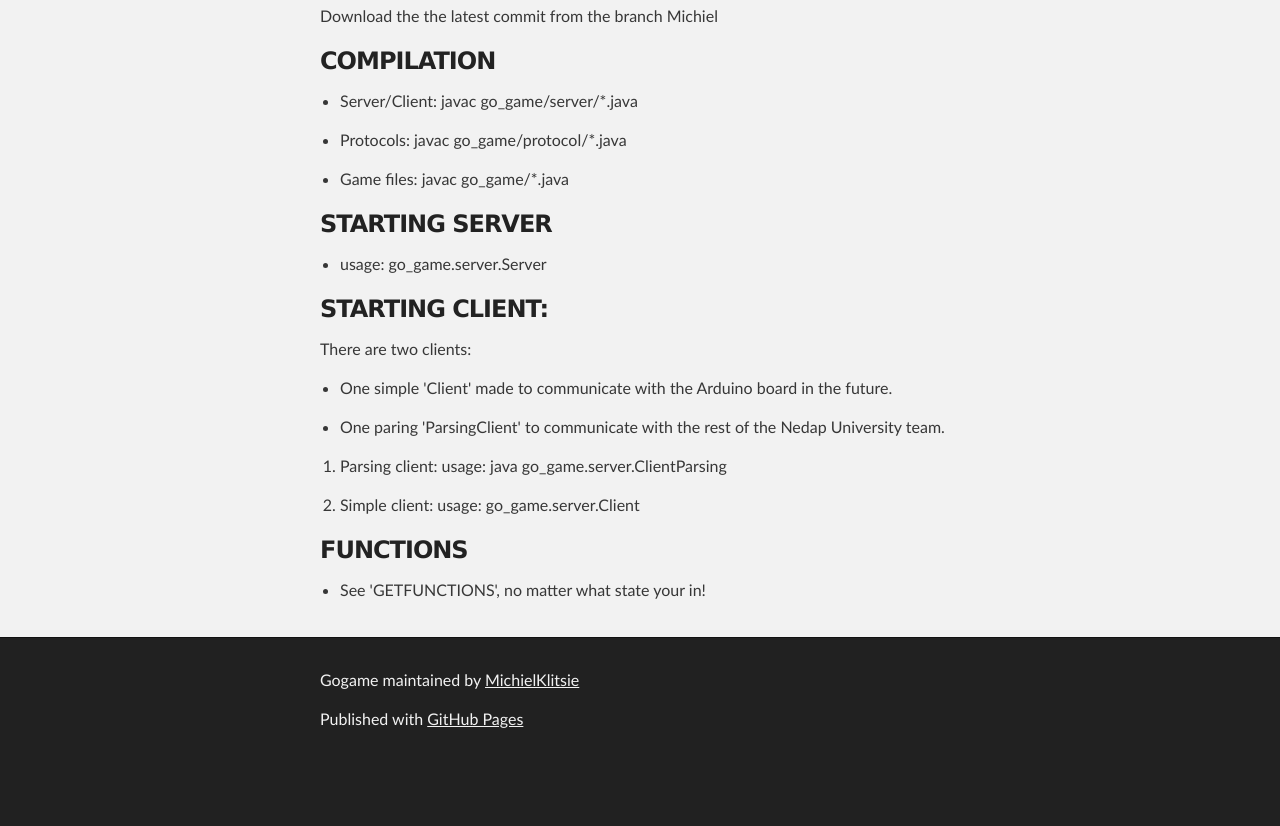
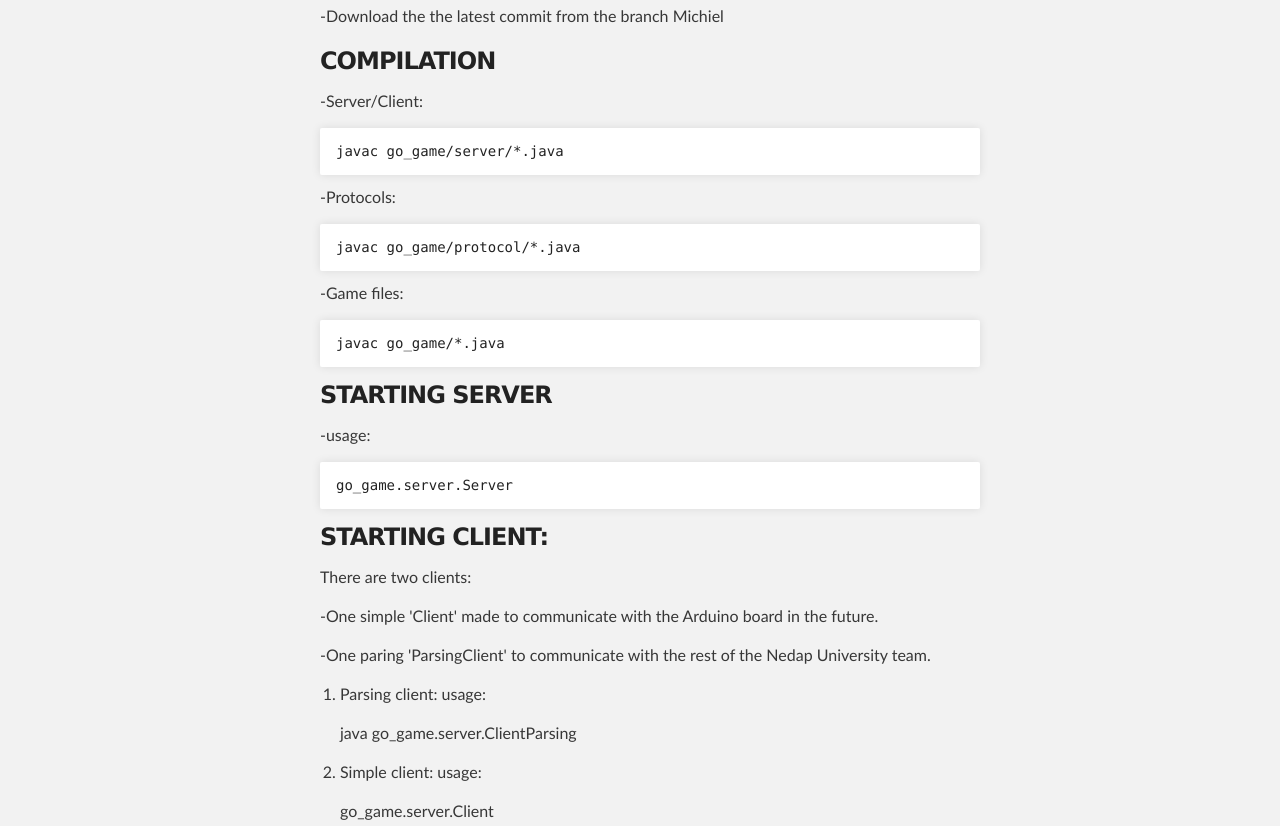
Before and after one commit to MichielKlitsie/GoGame, a plain HTML site: page index.html in a window 1280 px wide. Shown: the part 377-1203 px from the top of the page. Before the commit the page ends 1143 px from the top, so only its background shows below. Drawn offline with Linux system fonts and the light colour scheme.

Commit message:
Create gh-pages branch via GitHub

```diff
--- a/index.html
+++ b/index.html
@@ -36,39 +36,54 @@
 <h3>
 <a id="download" class="anchor" href="#download" aria-hidden="true"><span aria-hidden="true" class="octicon octicon-link"></span></a>DOWNLOAD</h3>
 
-<p>Download the the latest commit from the branch Michiel</p>
+<p>-Download the the latest commit from the branch Michiel</p>
 
 <h3>
 <a id="compilation" class="anchor" href="#compilation" aria-hidden="true"><span aria-hidden="true" class="octicon octicon-link"></span></a>COMPILATION</h3>
 
-<ul>
-<li><p>Server/Client: javac go_game/server/*.java</p></li>
-<li><p>Protocols: javac go_game/protocol/*.java</p></li>
-<li><p>Game files: javac go_game/*.java</p></li>
-</ul>
+<p>-Server/Client:</p>
+
+<pre><code>javac go_game/server/*.java
+</code></pre>
+
+<p>-Protocols: </p>
+
+<pre><code>javac go_game/protocol/*.java
+</code></pre>
+
+<p>-Game files: </p>
+
+<pre><code>javac go_game/*.java
+</code></pre>
 
 <h3>
 <a id="starting-server" class="anchor" href="#starting-server" aria-hidden="true"><span aria-hidden="true" class="octicon octicon-link"></span></a>STARTING SERVER</h3>
 
-<ul>
-<li>usage: go_game.server.Server</li>
-</ul>
+<p>-usage: </p>
+
+<pre><code>go_game.server.Server
+</code></pre>
 
 <h3>
 <a id="starting-client" class="anchor" href="#starting-client" aria-hidden="true"><span aria-hidden="true" class="octicon octicon-link"></span></a>STARTING CLIENT:</h3>
 
 <p>There are two clients: </p>
 
-<ul>
-<li><p>One simple 'Client' made to communicate with the Arduino board in the future. </p></li>
-<li><p>One paring 'ParsingClient' to communicate with the rest of the Nedap University team.</p></li>
-</ul>
+<p>-One simple 'Client' made to communicate with the Arduino board in the future. </p>
+
+<p>-One paring 'ParsingClient' to communicate with the rest of the Nedap University team.</p>
 
 <ol>
-<li><p>Parsing client:
-usage: java go_game.server.ClientParsing </p></li>
-<li><p>Simple client:
-usage: go_game.server.Client</p></li>
+<li>
+<p>Parsing client: usage: </p>
+
+<p>java go_game.server.ClientParsing </p>
+</li>
+<li>
+<p>Simple client: usage: </p>
+
+<p>go_game.server.Client</p>
+</li>
 </ol>
 
 <h3>
--- a/params.json
+++ b/params.json
@@ -1 +1 @@
-{"name":"Gogame","tagline":"GoGame: Game Logic, Computer Players, Server/Client, Protocol and extra's","body":"GoGame: Game Logic, Computer Players, Server/Client, Protocol and extra's\r\n\r\n### DOWNLOAD\r\n\r\nDownload the the latest commit from the branch Michiel\r\n\r\n### COMPILATION\r\n\r\n- Server/Client: javac go_game/server/*.java\r\n\r\n- Protocols: javac go_game/protocol/*.java\r\n\r\n- Game files: javac go_game/*.java\r\n\r\n### STARTING SERVER\r\n\r\n- usage: go_game.server.Server\r\n\r\n### STARTING CLIENT: \r\n\r\nThere are two clients: \r\n\r\n-  One simple 'Client' made to communicate with the Arduino board in the future. \r\n\r\n-  One paring 'ParsingClient' to communicate with the rest of the Nedap University team.\r\n\r\n1. Parsing client:\r\nusage: java go_game.server.ClientParsing \r\n\r\n2. Simple client:\r\nusage: go_game.server.Client\r\n\r\n### FUNCTIONS \r\n- See 'GETFUNCTIONS', no matter what state your in!","google":"","note":"Don't delete this file! It's used internally to help with page regeneration."}
+{"name":"Gogame","tagline":"GoGame: Game Logic, Computer Players, Server/Client, Protocol and extra's","body":"GoGame: Game Logic, Computer Players, Server/Client, Protocol and extra's\r\n\r\n### DOWNLOAD\r\n\r\n-Download the the latest commit from the branch Michiel\r\n\r\n### COMPILATION\r\n\r\n-Server/Client:\r\n \r\n    javac go_game/server/*.java\r\n\r\n-Protocols: \r\n\r\n    javac go_game/protocol/*.java\r\n\r\n-Game files: \r\n\r\n    javac go_game/*.java\r\n\r\n### STARTING SERVER\r\n\r\n-usage: \r\n\r\n    go_game.server.Server\r\n\r\n### STARTING CLIENT: \r\n\r\nThere are two clients: \r\n\r\n-One simple 'Client' made to communicate with the Arduino board in the future. \r\n\r\n-One paring 'ParsingClient' to communicate with the rest of the Nedap University team.\r\n\r\n1. Parsing client: usage: \r\n\r\n    java go_game.server.ClientParsing \r\n\r\n2. Simple client: usage: \r\n\r\n    go_game.server.Client\r\n\r\n### FUNCTIONS \r\n\r\n- See 'GETFUNCTIONS', no matter what state your in!","google":"","note":"Don't delete this file! It's used internally to help with page regeneration."}
```
